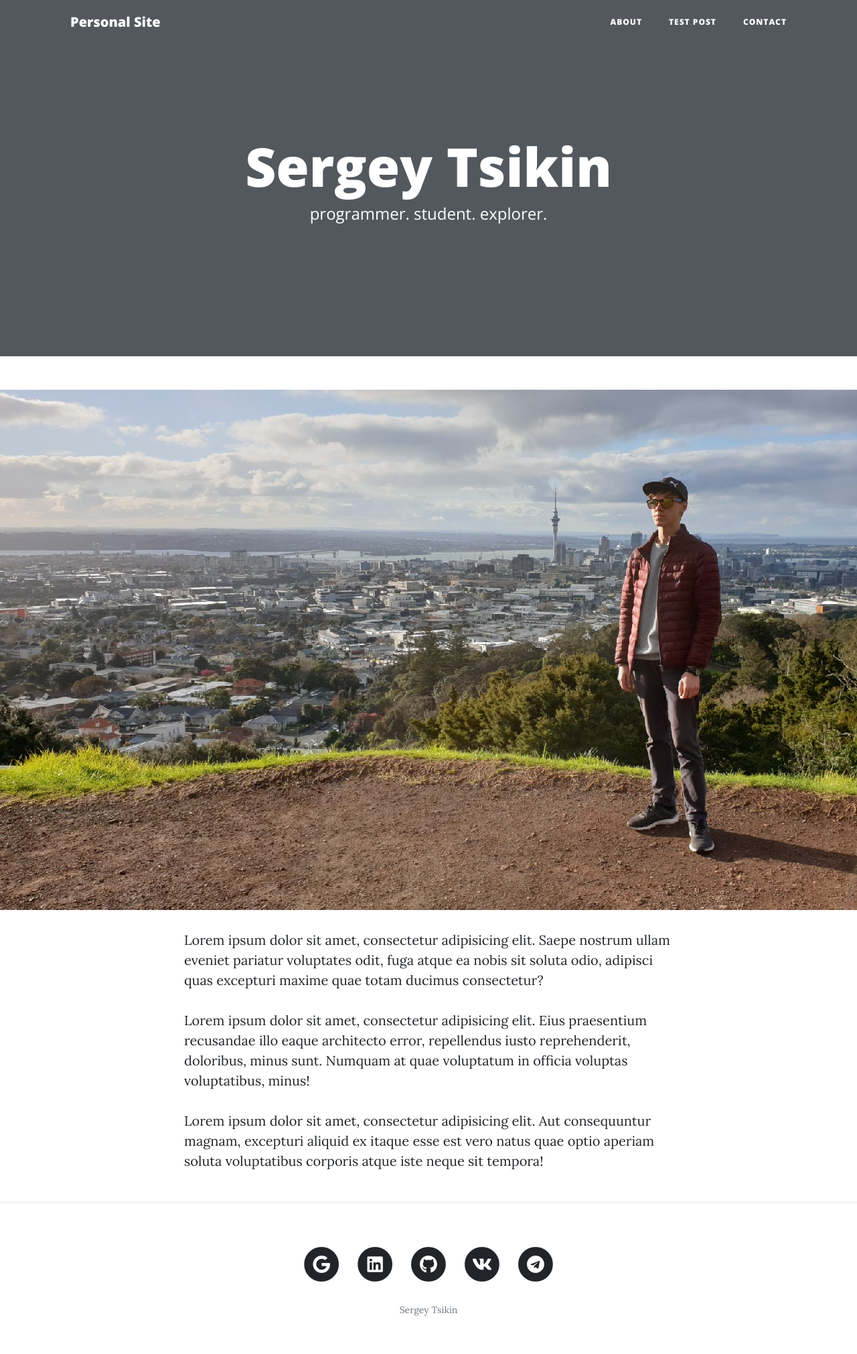
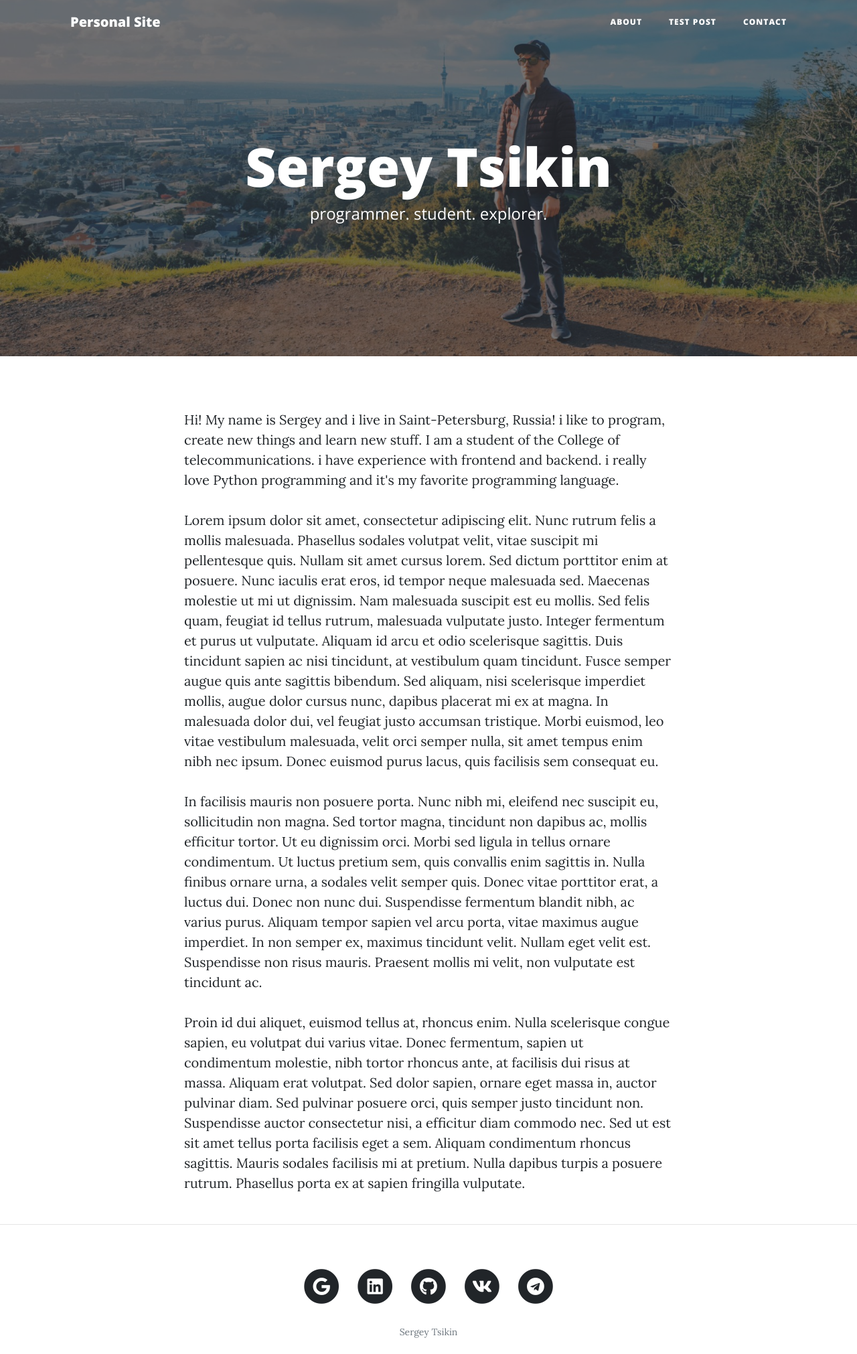
Before and after one commit to ClaudioG0/personalSite, a Django app: page /about in a window 1280 px wide; the page is wider, and only the part inside the window is pictured. Shown: the top 2022 px of that part at 67% size. Before the commit the page ends 1965 px from the top of that part, so only its background shows below. Run offline with Django 3.2, Linux system fonts and the light colour scheme; some libraries are stand-ins or nearby versions.

Commit message:
19.12 commit 4: finished contact form. stable

```diff
--- a/mainApp/urls.py
+++ b/mainApp/urls.py
@@ -1,5 +1,5 @@
 from django.urls import path
-from .views import index, post_detail, about_view
+from .views import index, post_detail, about_view, contact_view
 from django.conf.urls.static import static
 from django.conf import settings
 
@@ -7,5 +7,6 @@ urlpatterns = [
     path('', index, name='index'),
     path('<slug:post>/', post_detail, name='post_detail'),
     path('about', about_view, name='about'),
+    path('contact', contact_view, name='contact')
 
 ] + static(settings.MEDIA_URL, document_root=settings.MEDIA_ROOT)
--- a/mainApp/views.py
+++ b/mainApp/views.py
@@ -44,3 +44,7 @@ def post_detail(request, post):
 
 def about_view(request):
     return render(request, 'mainApp/about.html')
+
+
+def contact_view(request):
+    return render(request, 'mainApp/contact.html')
--- a/templates/base.html
+++ b/templates/base.html
@@ -34,7 +34,7 @@
             <a class="nav-link" href="post.html">TEST Post</a>
           </li>
           <li class="nav-item">
-            <a class="nav-link" href="contact.html">Contact</a>
+            <a class="nav-link" href="{% url 'contact' %}">Contact</a>
           </li>
         </ul>
       </div>
--- a/templates/mainApp/about.html
+++ b/templates/mainApp/about.html
@@ -1,15 +1,67 @@
 {% extends 'base.html' %}
-{% block title %}main page{% endblock %}
+{% block title %}about me{% endblock %}
+{% block picture %}background-image: url('/media/media/me3.jpg'){% endblock %}
 {% block header_title %}Sergey Tsikin{% endblock %}
-{% block header_lower_title %}programmer. student. explorer. {% endblock %}
+{% block header_lower_title %}programmer. student. explorer.{% endblock %}
 {% block content %}
-<img src="/media/media/somebody.jpg">
   <div class="container">
     <div class="row">
       <div class="col-lg-8 col-md-10 mx-auto">
-        <p>Lorem ipsum dolor sit amet, consectetur adipisicing elit. Saepe nostrum ullam eveniet pariatur voluptates odit, fuga atque ea nobis sit soluta odio, adipisci quas excepturi maxime quae totam ducimus consectetur?</p>
-        <p>Lorem ipsum dolor sit amet, consectetur adipisicing elit. Eius praesentium recusandae illo eaque architecto error, repellendus iusto reprehenderit, doloribus, minus sunt. Numquam at quae voluptatum in officia voluptas voluptatibus, minus!</p>
-        <p>Lorem ipsum dolor sit amet, consectetur adipisicing elit. Aut consequuntur magnam, excepturi aliquid ex itaque esse est vero natus quae optio aperiam soluta voluptatibus corporis atque iste neque sit tempora!</p>
+        <p>
+          Hi! My name is Sergey and i live in Saint-Petersburg, Russia!
+          i like to program, create new things and learn new stuff.
+          I am a student of the College of telecommunications.
+          i have experience with frontend and backend.
+          i really love Python programming and it's my favorite programming
+          language.
+        </p>
+        <p>
+          Lorem ipsum dolor sit amet, consectetur adipiscing elit. Nunc rutrum
+          felis a mollis malesuada. Phasellus sodales volutpat velit, vitae
+          suscipit mi pellentesque quis. Nullam sit amet cursus lorem.
+          Sed dictum porttitor enim at posuere. Nunc iaculis erat eros,
+          id tempor neque malesuada sed. Maecenas molestie ut mi ut dignissim.
+          Nam malesuada suscipit est eu mollis. Sed felis quam, feugiat
+          id tellus rutrum, malesuada vulputate justo. Integer fermentum
+          et purus ut vulputate. Aliquam id arcu et odio scelerisque sagittis.
+          Duis tincidunt sapien ac nisi tincidunt, at vestibulum quam tincidunt.
+          Fusce semper augue quis ante sagittis bibendum.
+          Sed aliquam, nisi scelerisque imperdiet mollis, augue dolor
+          cursus nunc, dapibus placerat mi ex at magna. In malesuada dolor dui,
+          vel feugiat justo accumsan tristique. Morbi euismod,
+          leo vitae vestibulum malesuada, velit orci semper nulla,
+          sit amet tempus enim nibh nec ipsum. Donec euismod purus lacus,
+          quis facilisis sem consequat eu.
+        </p>
+        <p>
+          In facilisis mauris non posuere porta. Nunc nibh mi, eleifend nec
+          suscipit eu, sollicitudin non magna. Sed tortor magna,
+          tincidunt non dapibus ac, mollis efficitur tortor.
+          Ut eu dignissim orci. Morbi sed ligula in tellus ornare condimentum.
+          Ut luctus pretium sem, quis convallis enim sagittis in.
+          Nulla finibus ornare urna, a sodales velit semper quis.
+          Donec vitae porttitor erat, a luctus dui. Donec non nunc dui.
+          Suspendisse fermentum blandit nibh, ac varius purus. Aliquam
+          tempor sapien vel arcu porta, vitae maximus augue imperdiet.
+          In non semper ex, maximus tincidunt velit. Nullam eget velit est.
+          Suspendisse non risus mauris. Praesent mollis mi velit,
+          non vulputate est tincidunt ac.
+        </p>
+        <p>
+          Proin id dui aliquet, euismod tellus at, rhoncus enim.
+          Nulla scelerisque congue sapien, eu volutpat dui varius vitae.
+          Donec fermentum, sapien ut condimentum molestie, nibh tortor
+          rhoncus ante, at facilisis dui risus at massa. Aliquam erat volutpat.
+          Sed dolor sapien, ornare eget massa in, auctor pulvinar diam.
+          Sed pulvinar posuere orci, quis semper justo tincidunt non.
+          Suspendisse auctor consectetur nisi, a efficitur diam commodo nec.
+          Sed ut est sit amet tellus porta facilisis eget a sem.
+          Aliquam condimentum rhoncus sagittis.
+          Mauris sodales facilisis mi at pretium.
+          Nulla dapibus turpis a posuere rutrum.
+          Phasellus porta ex at sapien fringilla vulputate.
+        </p>
+
       </div>
     </div>
   </div>
```
Also changed, not shown: templates/mainApp/contact.html (added, +48 -0 lines), media/media/me1.jpg (added), media/media/me3.jpg (added), media/media/phone.jpg (added), 2 other files.
